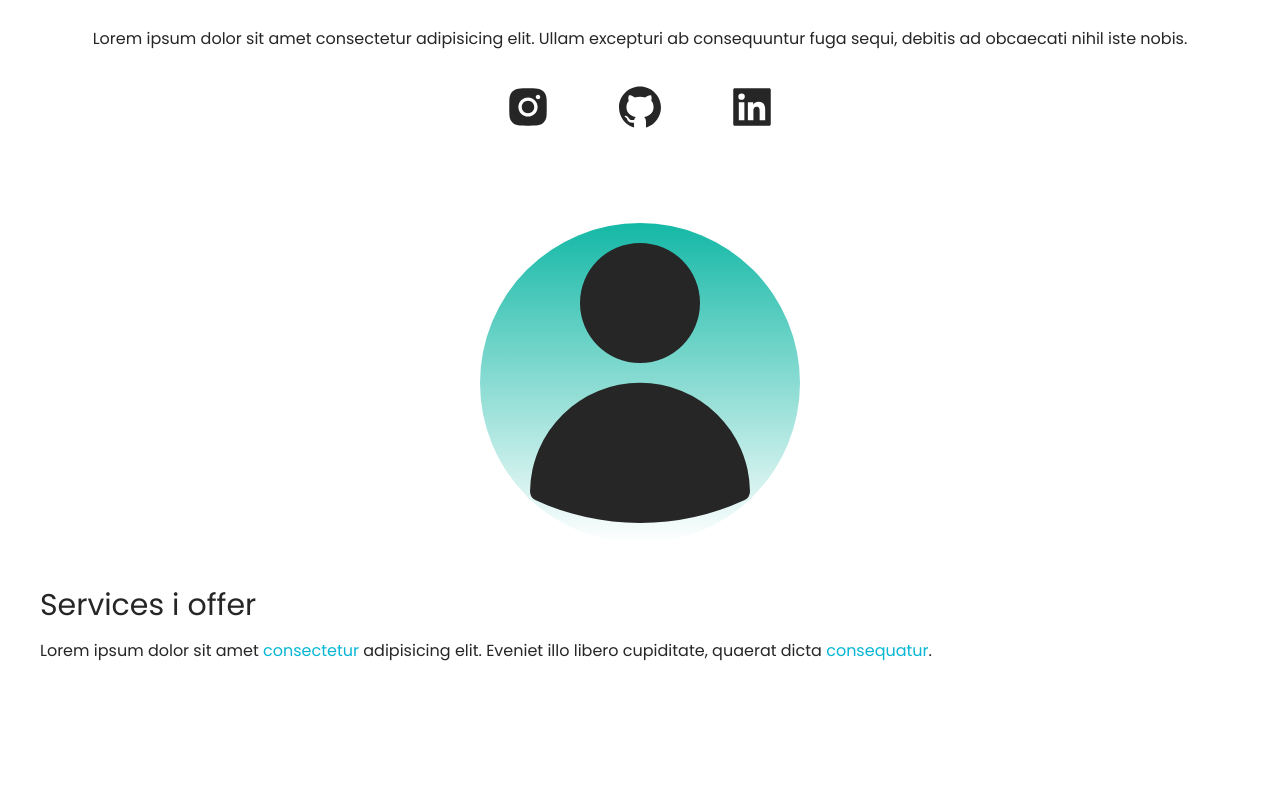
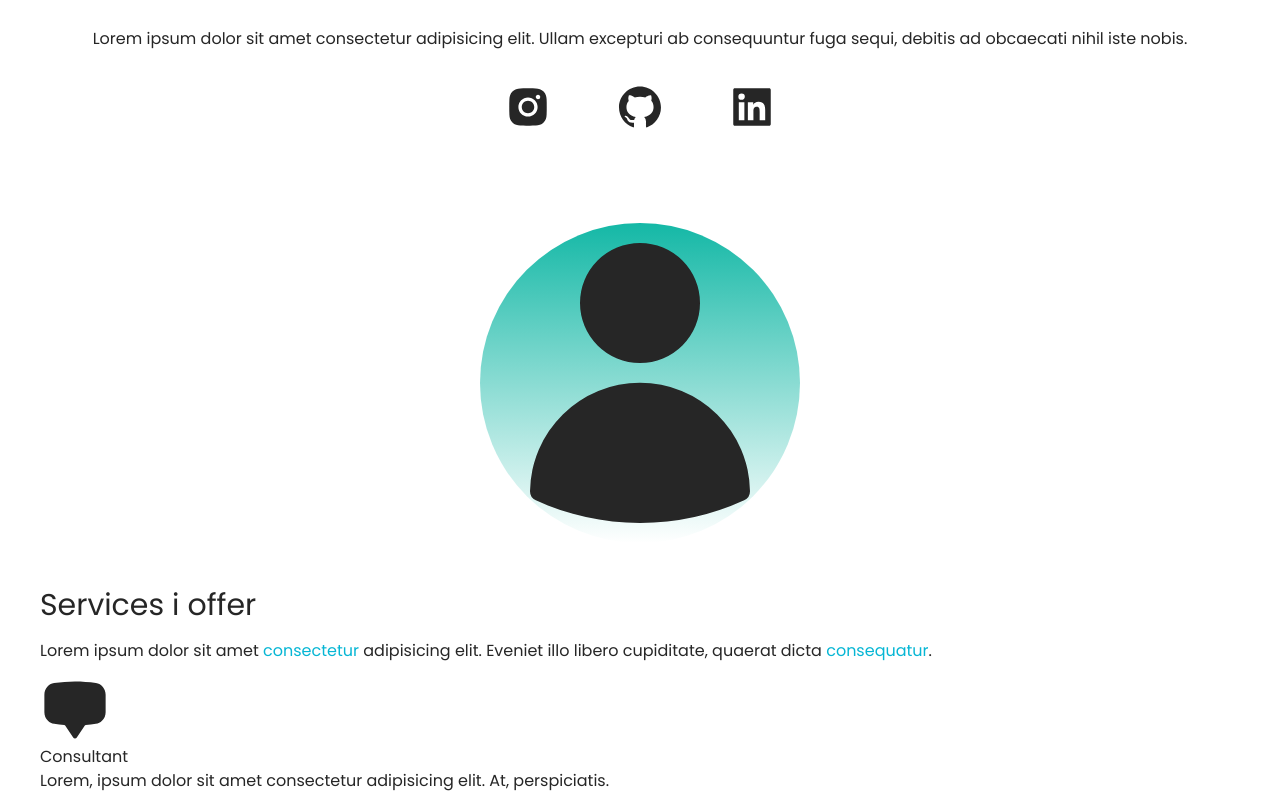
Before and after one commit to paresiqbal/portfolio-tailwind-1, a React (Vite) app: page / in a window 1280 px wide. Shown: the part 301-1094 px from the top of the page. Before the commit the page ends 976 px from the top, so only its background shows below. Built offline with nearby package versions, Linux system fonts and the light colour scheme.

Commit message:
Add services

```diff
--- a/src/App.jsx
+++ b/src/App.jsx
@@ -1,5 +1,10 @@
 // Icons
-import { MoonIcon, UserIcon } from "@heroicons/react/24/solid";
+import {
+  MoonIcon,
+  UserIcon,
+  ChatBubbleBottomCenterIcon,
+  CommandLineIcon,
+} from "@heroicons/react/24/solid";
 import { AiFillInstagram, AiFillGithub, AiFillLinkedin } from "react-icons/ai";
 
 function App() {
@@ -57,7 +62,14 @@ function App() {
           </p>
         </div>
         <div>
-          <div></div>
+          <div>
+            <ChatBubbleBottomCenterIcon width={70} />
+            <h3>Consultant</h3>
+            <p>
+              Lorem, ipsum dolor sit amet consectetur adipisicing elit. At,
+              perspiciatis.
+            </p>
+          </div>
         </div>
       </section>
     </div>
```
